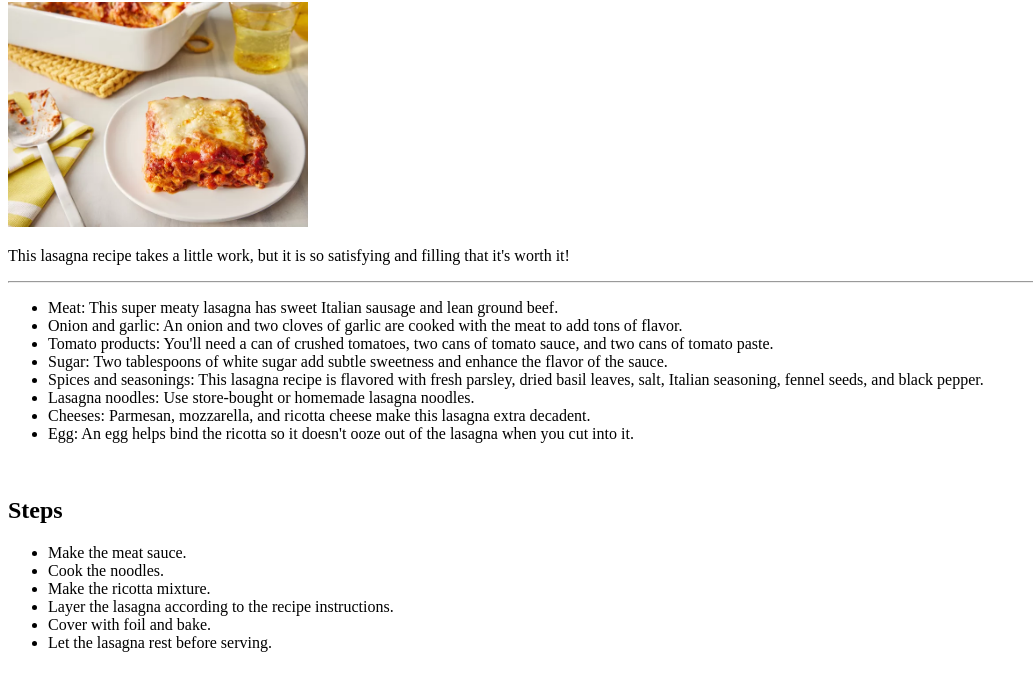
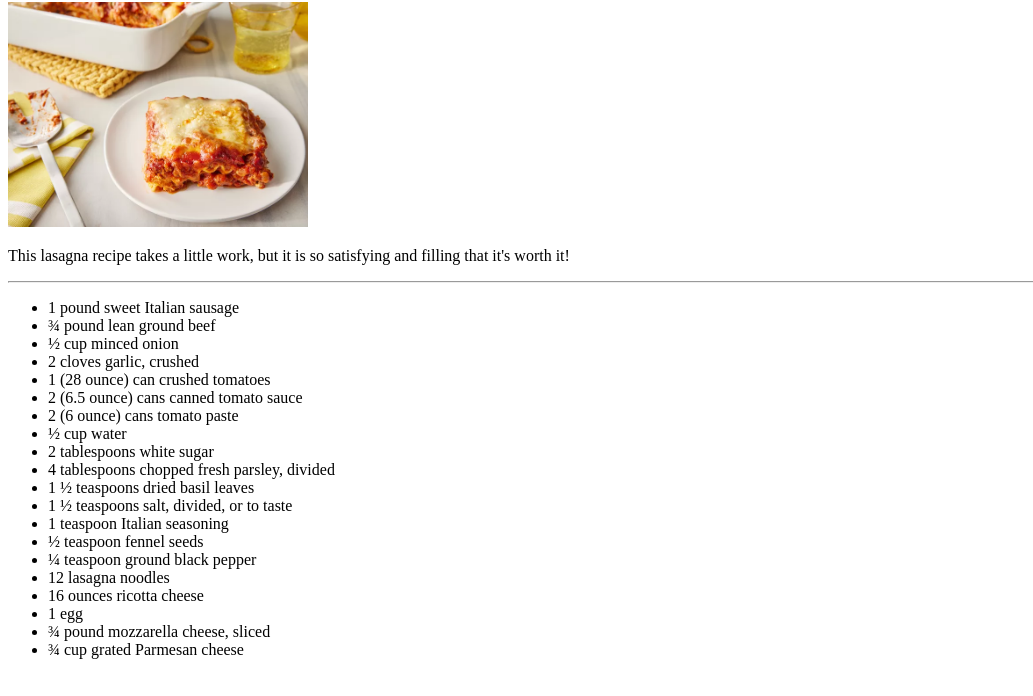
Before and after one commit to EliH12k/odin-recipes, a plain HTML site: page recipes/lasagna.html in a window 1280 px wide. Shown: the part 104-800 px from the top of the page, without its empty margins (0-1033 px from the left). Drawn offline with Linux system fonts and the light colour scheme.

Commit message:
fix: replaced incorrect recipes and steps

```diff
--- a/recipes/lasagna.html
+++ b/recipes/lasagna.html
@@ -12,24 +12,40 @@
     <p>This lasagna recipe takes a little work, but it is so satisfying and filling that it's worth it!</p>
     <hr>
     <ul>
-        <li>Meat: This super meaty lasagna has sweet Italian sausage and lean ground beef.</li1>
-        <li>Onion and garlic: An onion and two cloves of garlic are cooked with the meat to add tons of flavor.</li2>
-        <li>Tomato products: You'll need a can of crushed tomatoes, two cans of tomato sauce, and two cans of tomato paste.</li3>
-        <li>Sugar: Two tablespoons of white sugar add subtle sweetness and enhance the flavor of the sauce.</li4>
-        <li>Spices and seasonings: This lasagna recipe is flavored with fresh parsley, dried basil leaves, salt, Italian seasoning, fennel seeds, and black pepper.</li5>
-        <li>Lasagna noodles: Use store-bought or homemade lasagna noodles.</li6>
-        <li>Cheeses: Parmesan, mozzarella, and ricotta cheese make this lasagna extra decadent.</li7>
-        <li>Egg: An egg helps bind the ricotta so it doesn't ooze out of the lasagna when you cut into it.</li8>
+        <li>1 pound sweet Italian sausage</li1>
+        <li>¾ pound lean ground beef</li2>
+        <li>½ cup minced onion</li3>
+        <li>2 cloves garlic, crushed</li4>
+        <li>1 (28 ounce) can crushed tomatoes</li5>
+        <li>2 (6.5 ounce) cans canned tomato sauce</li6>
+        <li>2 (6 ounce) cans tomato paste</li7>
+        <li>½ cup water</li8>
+        <li>2 tablespoons white sugar</li9>
+        <li>4 tablespoons chopped fresh parsley, divided</li10>
+        <li>1 ½ teaspoons dried basil leaves</li11>
+        <li>1 ½ teaspoons salt, divided, or to taste</li12>
+        <li>1 teaspoon Italian seasoning</li13>
+        <li>½ teaspoon fennel seeds</li14>
+        <li>¼ teaspoon ground black pepper</li15>
+        <li>12 lasagna noodles</li16>
+        <li>16 ounces ricotta cheese</li17>
+        <li>1 egg</li18>
+        <li>¾ pound mozzarella cheese, sliced</li19>
+        <li>¾ cup grated Parmesan cheese</li20>
     </ul>
     <br>
     <h2>Steps</h2>
     <ul>
-        <li>Make the meat sauce.</li1>
-        <li>Cook the noodles.</li2>
-        <li>Make the ricotta mixture.</li3>
-        <li>Layer the lasagna according to the recipe instructions.</li4>
-        <li>Cover with foil and bake.</li5>
-        <li>Let the lasagna rest before serving.</li6>
+        <li>Gather all your ingredients.</li1>
+        <li>Cook sausage, ground beef, onion, and garlic in a Dutch oven over medium heat until well browned.</li2>
+        <li>Stir in crushed tomatoes, tomato sauce, tomato paste, and water. Season with sugar, 2 tablespoons parsley, basil, 1 teaspoon salt, Italian seasoning, fennel seeds, and pepper. Simmer, covered, for about 1 ½ hours, stirring occasionally.</li3>
+        <li>Bring a large pot of lightly salted water to a boil. Cook lasagna noodles in boiling water for 8 to 10 minutes. Drain noodles, and rinse with cold water.</li4>
+        <li>In a mixing bowl, combine ricotta cheese with egg, remaining 2 tablespoons parsley, and 1/2 teaspoon salt.</li5>
+        <li>Preheat the oven to 375 degrees F (190 degrees C).</li6>
+        <li>To assemble, spread 1 ½ cups of meat sauce in the bottom of a 9x13-inch baking dish. Arrange 6 noodles lengthwise over meat sauce, overlapping slightly. Spread with 1/2 of the ricotta cheese mixture. Top with 1/3 of the mozzarella cheese slices. Spoon 1 ½ cups meat sauce over mozzarella, and sprinkle with 1/4 cup Parmesan cheese.</li7>
+        <li>Repeat layers, and top with remaining mozzarella and Parmesan cheese. Cover with foil: to prevent sticking, either spray foil with cooking spray or make sure the foil does not touch the cheese.</li8>
+        <li>Bake in the preheated oven for 25 minutes. Remove the foil and bake for an additional 25 minutes.</li9>
+        <li>Rest lasagna for 15 minutes before serving.</li10>
     </ul>
 
 </body>
```
